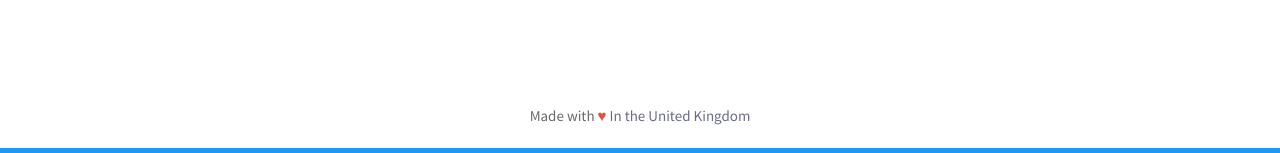
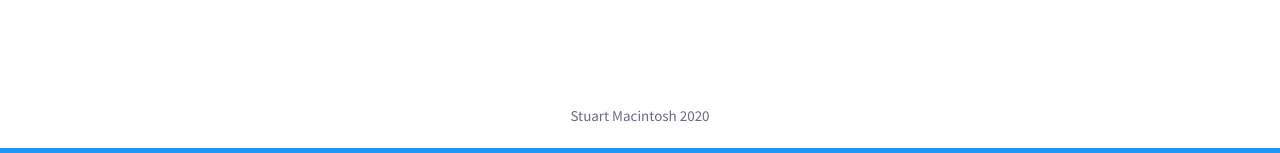
Before and after one commit to SmTaUcM/SmTaUcM.github.io, a Jekyll site: the page built from index.html, in a window 1280 px wide. Shown: the part 750-903 px from the top of the page. Built offline with Jekyll 4.4.1, drawn with Linux system fonts in a browser that asks for light colours; nearby versions of some CDN libraries.

Commit message:
footer.htm - Updated text and link.

```diff
--- a/_includes/footer.html
+++ b/_includes/footer.html
@@ -2,7 +2,7 @@
 <footer>
     <div id="footer">
         <div class="container center-align">
-            <p class="text-muted">Made with <span style="color: #e74c3c"  >&hearts;</span><a href="http://madewithlove.org.in" target="_blank" style = "color: #6b6b8a;"> In the United Kingdom</a>
+            <p class="text-muted"><a href="https://github.com/SmTaUcM" target="_blank" style = "color: #6b6b8a;">Stuart Macintosh 2020</a>
         </div>
     </div>
 </footer>
```
